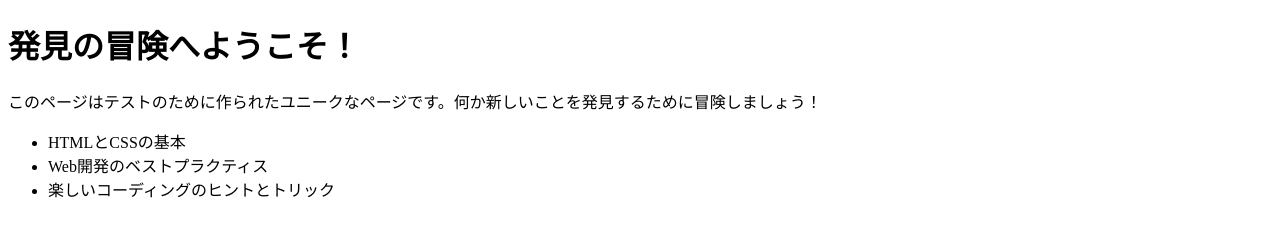
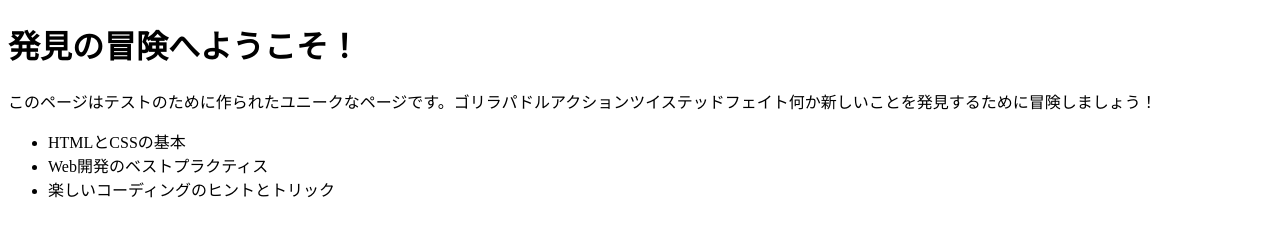
Before and after one commit to maetaki/maetaki.github.io, a plain HTML site: page index.html in a window 1280 px wide. Drawn offline with Linux system fonts and the light colour scheme.

Commit message:
Update index.html

```diff
--- a/index.html
+++ b/index.html
@@ -8,7 +8,7 @@
 </head>
 <body>
     <h1>発見の冒険へようこそ！</h1>
-    <p>このページはテストのために作られたユニークなページです。何か新しいことを発見するために冒険しましょう！</p>
+    <p>このページはテストのために作られたユニークなページです。ゴリラパドルアクションツイステッドフェイト何か新しいことを発見するために冒険しましょう！</p>
     <ul>
         <li>HTMLとCSSの基本</li>
         <li>Web開発のベストプラクティス</li>
```
